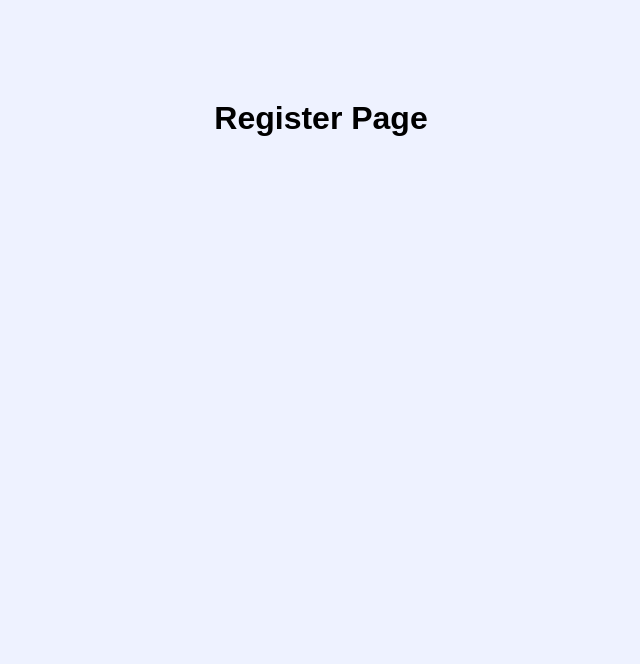
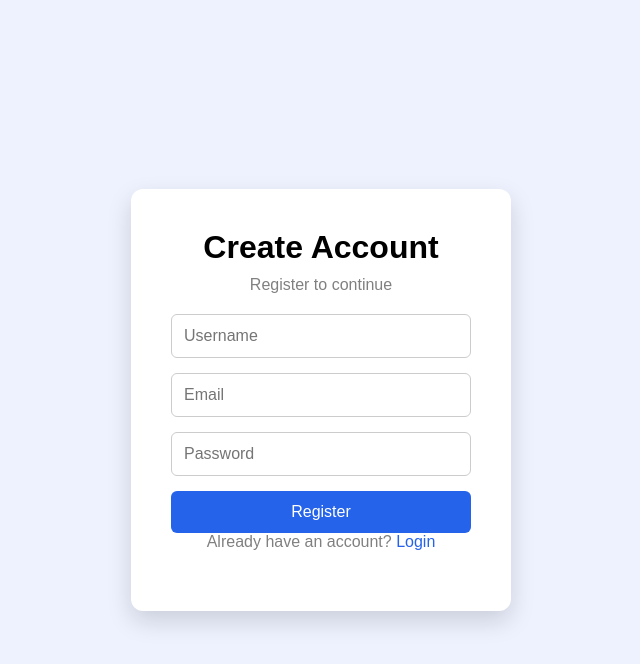
Before and after one commit to Nareshk-97/Code-Reviewer-AI, a React app in the folder frontend/: page /register in a window 1280 px wide. Shown: the top 664 px of the page, without its empty margins (319-959 px from the left). Built offline with nearby package versions, Linux system fonts and the light colour scheme; the HTML template or start-up script is replaced by a standard one.

Commit message:
Fixed login and register pages

```diff
--- a/frontend/src/pages/Login.jsx
+++ b/frontend/src/pages/Login.jsx
@@ -1,21 +1,21 @@
 import { useState } from "react";
 import axios from "axios";
-import { useNavigate } from "react-router-dom";
+import { useNavigate, Link } from "react-router-dom";
 
 function Login() {
 
     const [email, setEmail] = useState("");
     const [password, setPassword] = useState("");
 
-    // Create navigate object
     const navigate = useNavigate();
 
     const handleLogin = async () => {
 
         try {
 
+
             const response = await axios.post(
-                "http://127.0.0.1:5000/login",
+                "https://code-reviewer-ai-1-22gz.onrender.com/login",
                 {
                     email,
                     password
@@ -29,7 +29,6 @@ function Login() {
                 response.data.token
             );
 
-            // Navigate to Dashboard
             navigate("/dashboard");
 
         } catch (error) {
@@ -38,7 +37,9 @@ function Login() {
             console.log(error.response);
             console.log(error.response?.data);
 
-            alert("Login Failed");
+            alert(
+                error.response?.data?.message || "Login Failed"
+            );
         }
 
     };
@@ -72,7 +73,7 @@ function Login() {
 
                 <p>
                     Don't have an account?
-                    <a href="#"> Register</a>
+                    <Link to="/register"> Register</Link>
                 </p>
 
             </div>
--- a/frontend/src/pages/Register.jsx
+++ b/frontend/src/pages/Register.jsx
@@ -1,14 +1,89 @@
+import { useState } from "react";
+import axios from "axios";
+import { useNavigate, Link } from "react-router-dom";
+
 function Register() {
-  return (
-    <div
-      style={{
-        textAlign: "center",
-        marginTop: "100px",
-      }}
-    >
-      <h1>Register Page</h1>
-    </div>
-  );
+
+    const [username, setUsername] = useState("");
+    const [email, setEmail] = useState("");
+    const [password, setPassword] = useState("");
+
+    const navigate = useNavigate();
+
+    const handleRegister = async () => {
+
+        try {
+
+            const response = await axios.post(
+                "https://code-reviewer-ai-1-22gz.onrender.com/register",
+                {
+                    username,
+                    email,
+                    password
+                }
+            );
+
+            alert(response.data.message);
+
+            navigate("/login");
+
+        } catch (error) {
+
+            console.log(error);
+
+            alert(
+                error.response?.data?.message || "Registration Failed"
+            );
+
+        }
+
+    };
+
+    return (
+
+        <div className="login-container">
+
+            <div className="login-card">
+
+                <h1>Create Account</h1>
+
+                <p>Register to continue</p>
+
+                <input
+                    type="text"
+                    placeholder="Username"
+                    value={username}
+                    onChange={(e) => setUsername(e.target.value)}
+                />
+
+                <input
+                    type="email"
+                    placeholder="Email"
+                    value={email}
+                    onChange={(e) => setEmail(e.target.value)}
+                />
+
+                <input
+                    type="password"
+                    placeholder="Password"
+                    value={password}
+                    onChange={(e) => setPassword(e.target.value)}
+                />
+
+                <button onClick={handleRegister}>
+                    Register
+                </button>
+
+                <p>
+                    Already have an account?
+                    <Link to="/login"> Login</Link>
+                </p>
+
+            </div>
+
+        </div>
+
+    );
 }
 
 export default Register;
```
